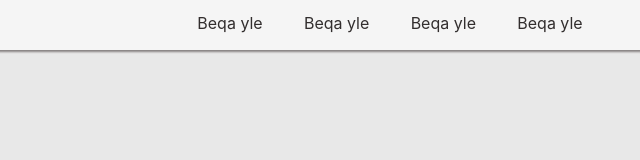
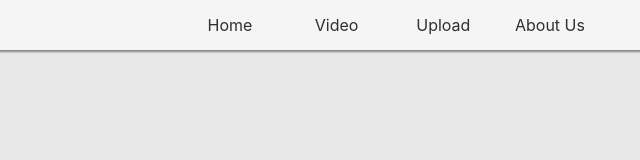
Before and after one commit to Prelysium/facemask-frontend, a React app: page / in a window 1280 px wide. Shown: the full height of the page, 640-1280 px from the left. Built offline with nearby package versions, Linux system fonts and the light colour scheme.

Commit message:
Adding routes

```diff
--- a/package.json
+++ b/package.json
@@ -8,6 +8,7 @@
     "@testing-library/user-event": "^7.2.1",
     "react": "^16.13.1",
     "react-dom": "^16.13.1",
+    "react-router-dom": "^5.2.0",
     "react-scripts": "3.4.3"
   },
   "scripts": {
--- a/public/index.html
+++ b/public/index.html
@@ -26,7 +26,7 @@
       work correctly both with client-side routing and a non-root public URL.
       Learn how to configure a non-root public URL by running `npm run build`.
     -->
-    <title>React App</title>
+    <title>Prelysium</title>
   </head>
   <body>
     <noscript>You need to enable JavaScript to run this app.</noscript>
--- a/src/Components/MainContainer/MainContainer.js
+++ b/src/Components/MainContainer/MainContainer.js
@@ -1,6 +1,7 @@
 import React from "react";
 import styles from './MainContainer.module.css'
 import Header from "../Header/Header";
+import Route from "react-router-dom/es/Route";
 
 export default class MainContainer extends  React.Component {
     constructor(props) {
@@ -10,6 +11,10 @@ export default class MainContainer extends  React.Component {
     render() {
         return <div className={styles.mainContainer}>
             <Header />
+            <Route exact path={'/home'} render={() => <div>home</div>}/>
+            <Route exact path={'/video'} render={() => <div>video</div>}/>
+            <Route exact path={'/upload'} render={() => <div>upload</div>}/>
+            <Route exact path={'/about-us'} render={() => <div>about-us</div>}/>
         </div>
     }
 }
--- a/src/Components/NavBar/NavBar.js
+++ b/src/Components/NavBar/NavBar.js
@@ -8,10 +8,10 @@ export default class NavBar extends React.Component{
 
     render() {
         return (<div className={`${styles.mainContainer} ${this.props.className}`}>
-                    <NavItem />
-                    <NavItem />
-                    <NavItem />
-                    <NavItem />
+                    <NavItem title={'Home'} route={'home'}/>
+                    <NavItem title={'Video'} route={'video'}/>
+                    <NavItem title={'Upload'} route={'upload'}/>
+                    <NavItem title={'About Us'} route={'about-us'}/>
                 </div>)
     }
 }
--- a/src/Components/NavItem/NavItem.js
+++ b/src/Components/NavItem/NavItem.js
@@ -1,5 +1,6 @@
 import React from "react";
 import styles from './NavItem.module.css'
+import {Link} from "react-router-dom";
 
 export default class NavItem extends React.Component{
     constructor(props) {
@@ -8,7 +9,10 @@ export default class NavItem extends React.Component{
 
     render() {
         return (<div className={styles.mainContainer}>
-                    <span className={styles.textContainer}>Beqa yle</span>
+
+                    <Link to={`${this.props.route}`} style={{textDecoration: 'none'}}>
+                        <span className={styles.textContainer}>{this.props.title}</span>
+                    </Link>
                 </div>);
     }
 }
--- a/src/index.js
+++ b/src/index.js
@@ -3,10 +3,13 @@ import ReactDOM from 'react-dom';
 import './index.css';
 import * as serviceWorker from './serviceWorker';
 import MainContainer from "./Components/MainContainer/MainContainer";
+import {BrowserRouter} from "react-router-dom";
 
 ReactDOM.render(
   <React.StrictMode>
-    <MainContainer/>
+      <BrowserRouter>
+          <MainContainer/>
+      </BrowserRouter>
   </React.StrictMode>,
   document.getElementById('root')
 );
```
Also changed, not shown: 1 other file.
